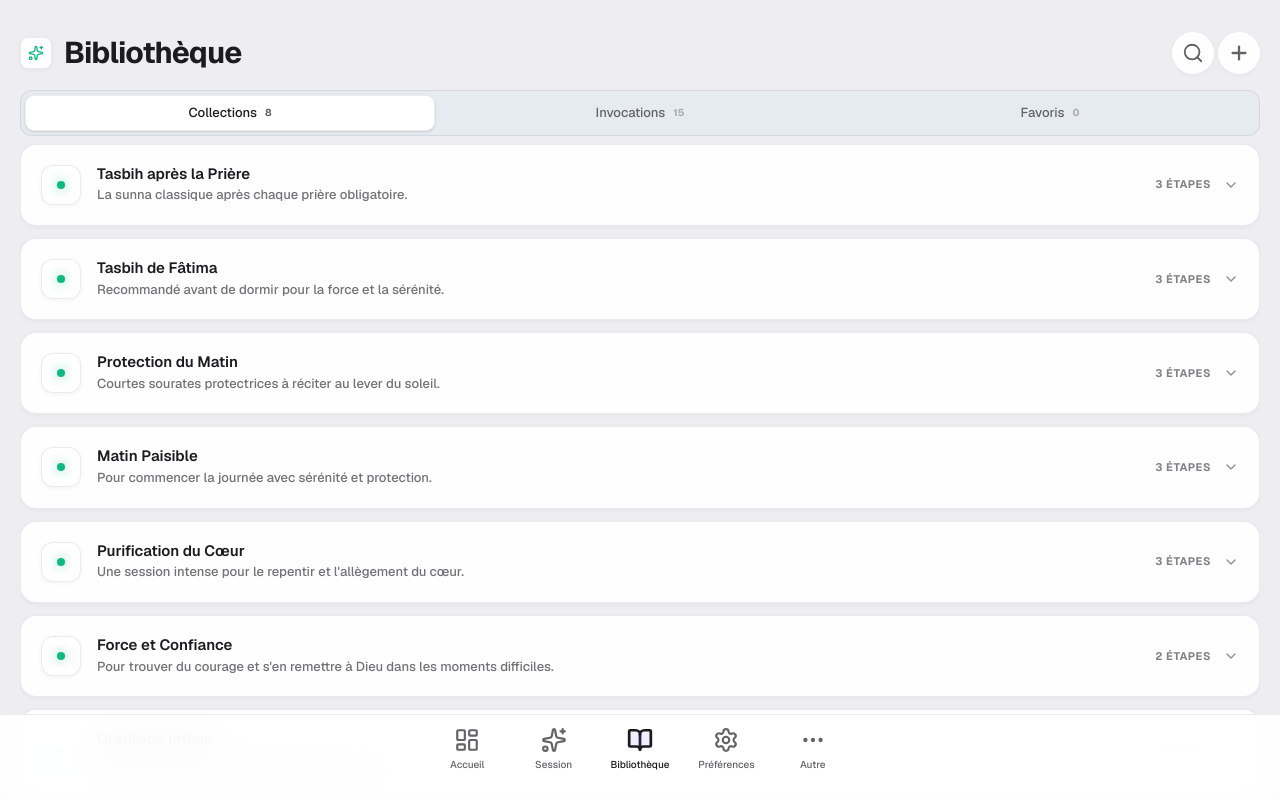
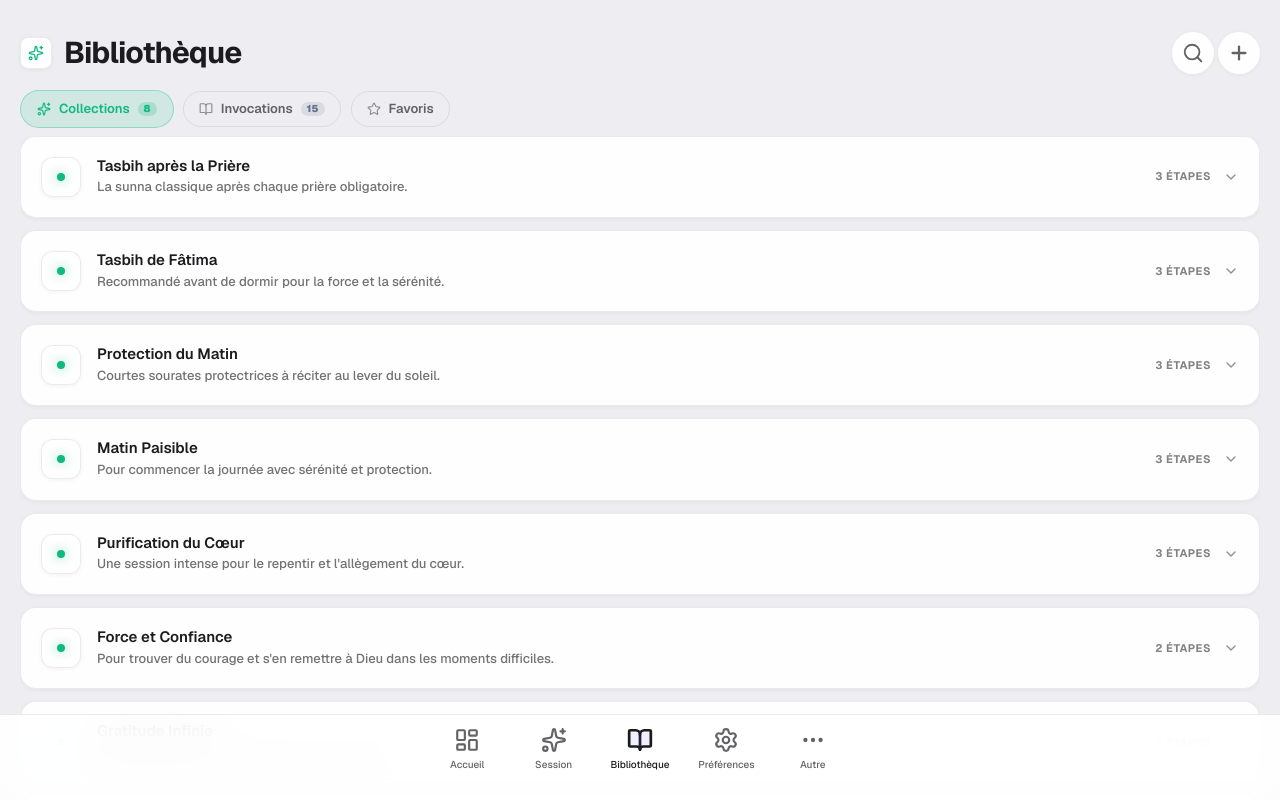
Before and after one commit to csall/kourous, a Next.js app: page /library in a window 1280 px wide. Built offline with nearby package versions, Linux system fonts and the light colour scheme.

Commit message:
feat: enhance tab navigation with icons and improved styling for better user experience

```diff
--- a/components/library/LibraryContent.tsx
+++ b/components/library/LibraryContent.tsx
@@ -241,37 +241,58 @@ export function LibraryContent({ onSessionStart }: LibraryContentProps) {
                 </AnimatePresence>
 
                 {/* ── TABS ─────────────────────────── */}
-                <div>
-                    <div className="flex p-1 bg-slate-200/60 dark:bg-[#1C1C1E] rounded-xl border border-black/5 dark:border-white/10">
-                        {[
-                            { key: "collections" as const, label: "Collections", count: groups.length },
-                            { key: "invocations" as const, label: "Invocations", count: invocations.length },
-                            { key: "favorites" as const, label: "Favoris", count: favoriteInvocations.length + favoriteGroups.length },
-                        ].map(tab => (
-                            <button
+                <div className="flex gap-2 overflow-x-auto no-scrollbar -mx-1 px-1">
+                    {[
+                        { key: "collections" as const,  label: "Collections",  icon: <Sparkles size={14} />, count: groups.length },
+                        { key: "invocations" as const,  label: "Invocations",  icon: <BookOpen size={14} />, count: invocations.length },
+                        { key: "favorites"   as const,  label: "Favoris",      icon: <Star     size={14} />, count: favoriteInvocations.length + favoriteGroups.length },
+                    ].map(tab => {
+                        const isActive = activeTab === tab.key;
+                        return (
+                            <motion.button
                                 key={tab.key}
                                 onClick={() => setActiveTab(tab.key)}
-                                className={`relative flex-1 flex items-center justify-center gap-2 py-2 rounded-[9px] text-[13px] font-medium transition-all duration-300 ${activeTab === tab.key
-                                    ? 'text-slate-900 dark:text-white'
-                                    : 'text-slate-700 dark:text-slate-500 hover:text-slate-900 dark:hover:text-slate-300'
-                                    }`}
+                                whileTap={{ scale: 0.94 }}
+                                className="relative flex items-center gap-2 px-4 py-2 rounded-full text-[13px] font-semibold whitespace-nowrap border transition-all duration-300 shrink-0"
+                                style={isActive ? {
+                                    backgroundColor: beadColor + "22",
+                                    borderColor: beadColor + "55",
+                                    color: beadColor,
+                                } : {
+                                    backgroundColor: "transparent",
+                                    borderColor: "transparent",
+                                    color: undefined,
+                                }}
+
                             >
-                                {activeTab === tab.key && (
-                                    <motion.div
-                                        layoutId="activeTabBg"
-                                        className="absolute inset-0 bg-white dark:bg-[#3A3A3C] rounded-[9px] shadow-sm border border-black/5 dark:border-white/10"
-                                        transition={{ type: "spring", bounce: 0.2, duration: 0.6 }}
-                                    />
+                                {/* Inactive ghost border */}
+                                {!isActive && (
+                                    <span className="absolute inset-0 rounded-full border border-slate-200 dark:border-white/10" />
                                 )}
-                                <span className="relative z-10 flex items-center gap-2">
-                                    <span>{tab.label}</span>
-                                    <span className={`text-[10px] font-bold opacity-70 ${activeTab === tab.key ? "text-slate-900 dark:text-white" : "text-slate-700 dark:text-slate-500"}`}>
+
+                                <span className={isActive ? "" : "text-slate-500 dark:text-slate-500"}>
+                                    {tab.icon}
+                                </span>
+                                <span className={isActive ? "" : "text-slate-700 dark:text-slate-400"}>
+                                    {tab.label}
+                                </span>
+                                {tab.count > 0 && (
+                                    <span
+                                        className="text-[10px] font-black px-1.5 py-0.5 rounded-full leading-none"
+                                        style={isActive ? {
+                                            backgroundColor: beadColor + "33",
+                                            color: beadColor,
+                                        } : {
+                                            backgroundColor: "rgba(100,116,139,0.15)",
+                                            color: "rgb(100,116,139)",
+                                        }}
+                                    >
                                         {tab.count}
                                     </span>
-                                </span>
-                            </button>
-                        ))}
-                    </div>
+                                )}
+                            </motion.button>
+                        );
+                    })}
                 </div>
             </div>
 
```
